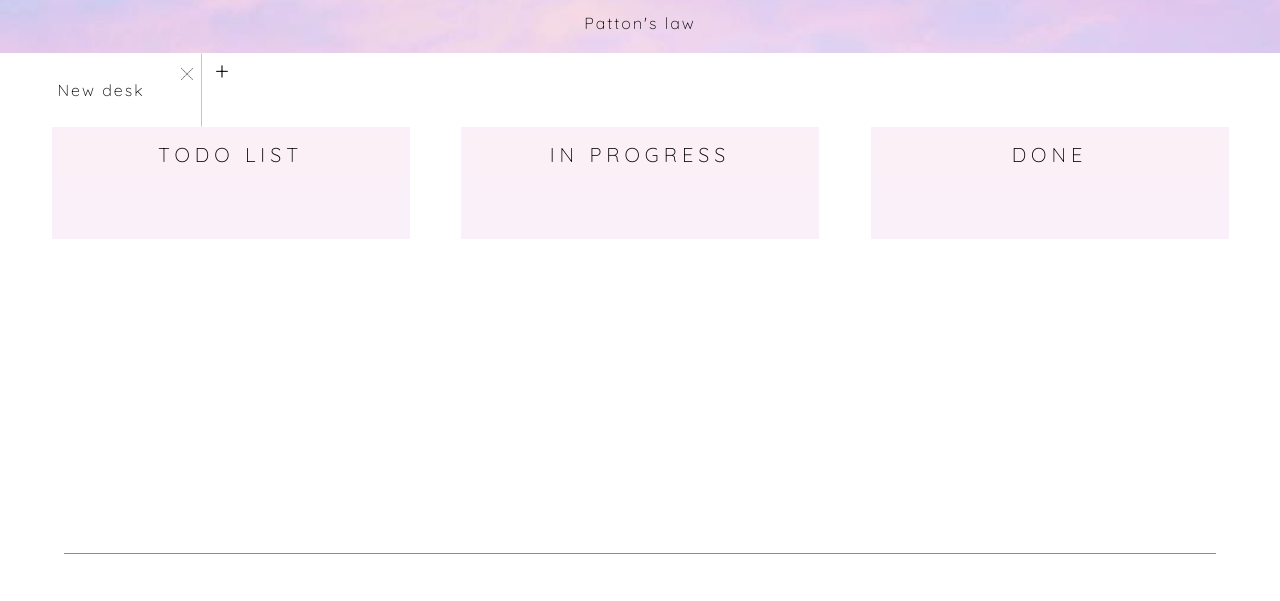
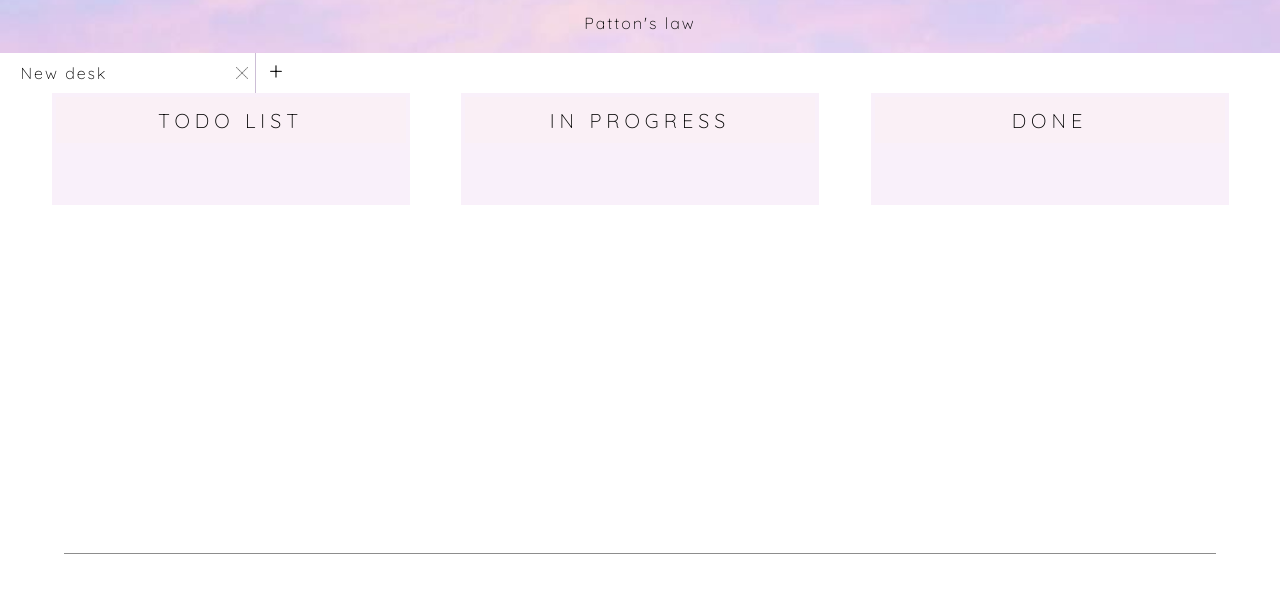
Before and after one commit to AlinaAndriychuk/MagnificPlan, a React app: page / in a window 1280 px wide. Shown: the part 147-748 px from the top of the page. Built offline with nearby package versions, Linux system fonts and the light colour scheme.

Commit message:
board panel styles

```diff
--- a/src/index.css
+++ b/src/index.css
@@ -213,9 +213,14 @@ body {
   transition-duration: 0.3s;
 }
 
-.planner__textarea:focus, .planner__button:focus, .popup__button-change:focus, .popup__button:focus, .popup__description:focus, .popup__file:focus, .popup__task:focus, .popup__time:focus {
+.planner__textarea:focus, .planner__button:focus, .popup__button-change:focus, .popup__description:focus, .popup__file:focus, .popup__task:focus, .popup__time:focus {
   border: none;
   outline: solid 1px #ccbed6;
+}
+
+.popup__button:focus {
+  border-color: transparent;
+  outline: none;
 }
 
 .planner__task-button:focus, .planner__task-button--edit:focus, .planner__palette-button:focus {
@@ -255,13 +260,14 @@ body {
 }
 
 .planner-bar__desk {
-  border: 1px solid transparent;
-  border-right: solid 1px #ccbed6;
+  box-sizing: border-box;
+  border-right: 1px solid #ccbed6;
   float: left;
-  display: block;
-  padding: 10px 0;
+  display: flex;
+  justify-content: space-between;
+  min-width: 168.7px;
   transition-duration: 0.3s;
-  width: 200px;
+  width: 20%;
 }
 
 .planner-bar__desk:hover, .planner-bar__add-button:hover {
@@ -276,21 +282,30 @@ body {
 }
 
 .planner-bar__name {
-  float: left;
+  box-sizing: border-box;
+  margin-right: 1px;
+  line-height: 40px;
+  min-width: 129px;
+  max-height: 40px;
+  overflow: hidden;
+  padding-left: 8%;
+  width: 89%;
+}
+
+.planner-bar__text {
   margin: 0;
-  text-align: center;
-  width: 100%;
+  max-height: 40px;
+  width: max-content;
 }
 
 .planner-bar__delete {
   background-color: transparent;
-  border: none;
+  border:none;
   cursor: pointer;
-  height: 20px;
-  margin-left: -24px;
-  padding: 4px;
-  position: absolute;
-  width: 20px;
+  height: 40px;
+  min-width: 20px;
+  padding: 14px 2%;
+  width: 10%;
 }
 
 .planner-bar__delete:hover .planner-bar__image {
@@ -299,7 +314,7 @@ body {
 
 .planner-bar__image {
   transition-duration: 0.3s;
-  width: 100%;
+  width: 12px;
 }
 
 .planner-bar__add-button {
@@ -310,7 +325,7 @@ body {
   cursor: pointer;
   font-family: 'Quicksand', sans-serif;
   font-size: 26px;
-  height: 42px;
+  height: 40px;
   padding-bottom: 15px;
   transition-duration: 0.3s;
   width: 40px;
@@ -340,7 +355,7 @@ body {
   margin-right: 0.5em;
   background-repeat: no-repeat;
   background-position: center center;
-  background-size: 50% 50%;
+  background-size: 50%;
 }
 
 .popup__input:not(:disabled):not(:checked) + .popup__label:hover::before {
```
